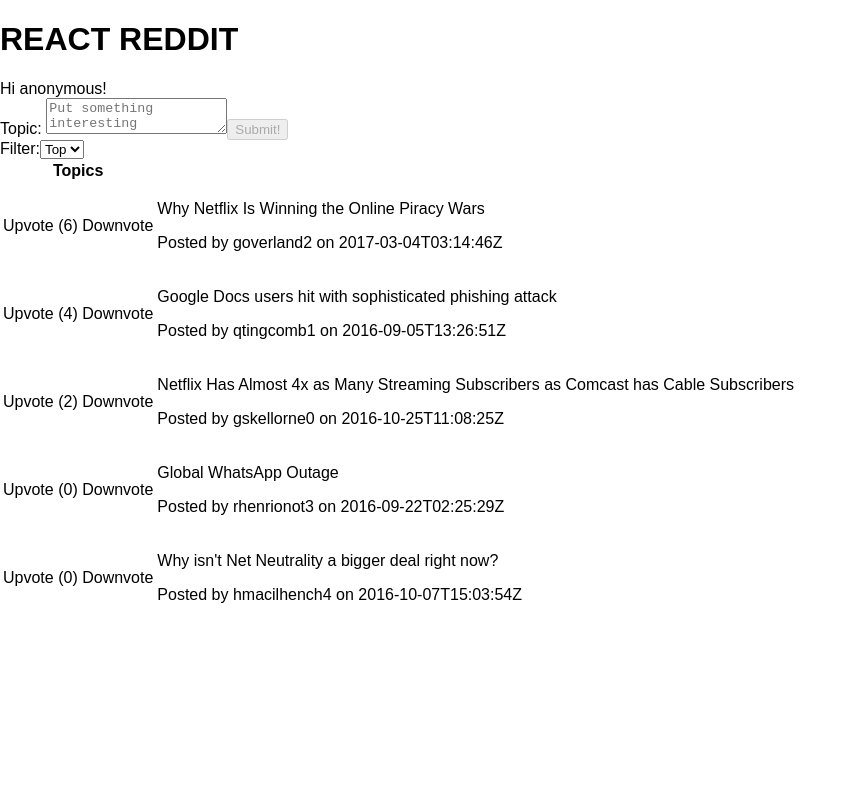
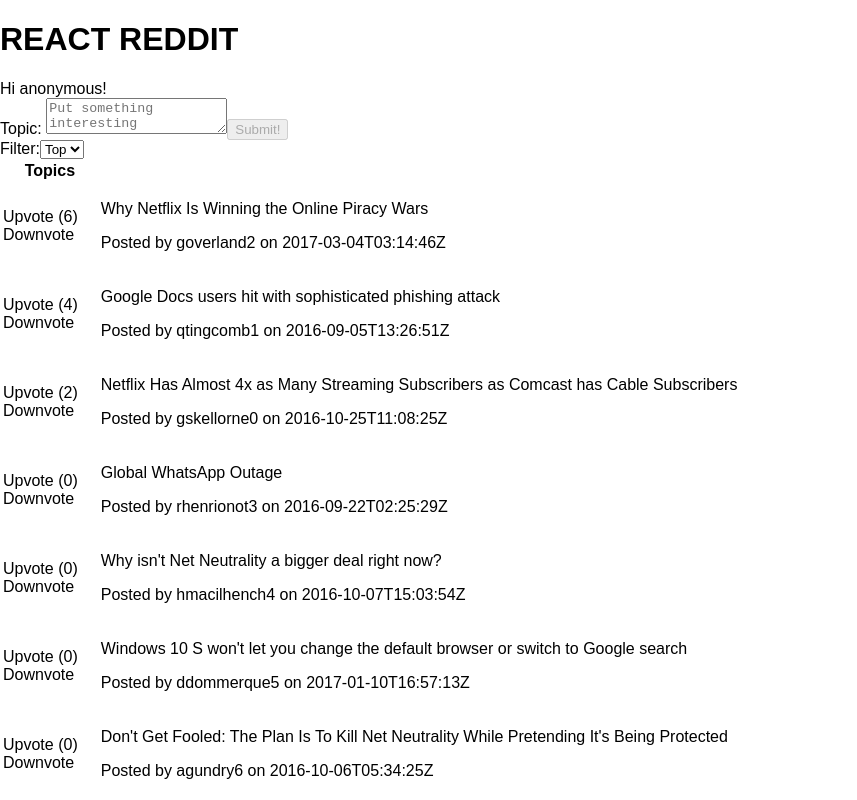
Before and after one commit to joriguzman/react-reddit, a React (Create React App) app: page / in a window 1280 px wide. Shown: the top 800 px of the page, without its empty margins (0-857 px from the left). Built offline with nearby package versions, Linux system fonts and the light colour scheme.

Commit message:
Separate vote handlers into two different functions

```diff
--- a/src/App.js
+++ b/src/App.js
@@ -39,12 +39,16 @@
         event.preventDefault();
     }
 
-    handleVote = (topicId, upOrDownVote) => {
-        const { topics } = this.state;
-        const vote = TopicUtil.createVote(upOrDownVote, username);
-        const topic = TopicUtil.findTopic(topics, topicId);
-        topic.votes = topic.votes.concat([vote]);
-        this.setState({ topics: topics });
+    handleUpvote = (topic) => {
+        const { topics, username } = this.state;
+        const newTopics = TopicUtil.upvoteTopic(topics, topic, username);
+        this.setState({ topics: newTopics });
+    }
+
+    handleDownvote = (topicId) => {
+        const { topics, username } = this.state;
+        const newTopics = TopicUtil.downvoteTopic(topics, topicId, username);
+        this.setState({ topics: newTopics });
     }
 
     handleFilterChange = (event) => {
@@ -57,6 +61,7 @@
         const sortedTopics = filter === 'Top' ?
             TopicUtil.getMostPopularTopics(topics) :
             TopicUtil.getAllTopicsSortedByVotes(topics);
+
         return (
             <div className='home'>
                 <header>
@@ -73,7 +78,8 @@
                         <option value="Top">Top</option>
                     </select>
                     <TopicList topics={sortedTopics}
-                        handleVote={this.handleVote} />
+                        handleUpvote={this.handleUpvote}
+                        handleDownvote={this.handleDownvote} />
                 </main>
             </div>
         );
--- a/src/SubmitTopicForm.js
+++ b/src/SubmitTopicForm.js
@@ -16,12 +16,12 @@
             <button disabled={isTopicEmpty}>Submit!</button>
         </form>
     );
-}
+};
 
 SubmitTopicForm.propTypes = {
     newTopic: PropTypes.string.isRequired,
     onSubmit: PropTypes.func,
     onTopicInputChange: PropTypes.func
-}
+};
 
 export default SubmitTopicForm;
--- a/src/TopicItem.js
+++ b/src/TopicItem.js
@@ -1,16 +1,31 @@
-import React from 'react';
+import React, { Component } from 'react';
 import PropTypes from 'prop-types';
 
-const TopicItem = ({ topic, handleVote }) => {
-    const topicId = topic.topicId;
+class TopicItem extends Component {
+    static propTypes = {
+        topic: PropTypes.object.isRequired,
+        handleUpvote: PropTypes.func,
+        handleDownvote: PropTypes.func
+    }
+
+    handleUpvote = () => {
+        this.props.handleUpvote(this.props.topic);
+    }
+
+    handleDownvote = () => {
+        this.props.handleDownvote(this.props.topic);
+    }
+
+    render() {
+        const { topic } = this.props;
         const sumOfVotes = topic.upvotes.length - topic.downvotes.length;
 
         return (
             <tr>
                 <td>
-                <span className='upvote' onClick={() => handleVote(topicId, 1)}>Upvote</span>
+                    <span className='upvote' onClick={this.handleUpvote}>Upvote</span>
                     <span className='votes'> ({sumOfVotes}) </span>
-                <span className='downvote' onClick={() => handleVote(topicId, -1)}>Downvote</span>
+                    <span className='downvote' onClick={this.handleDownvote}>Downvote</span>
                 </td>
                 <td>
                     <p className='topic'>{topic.topic}</p>
@@ -18,11 +33,7 @@
                 </td>
             </tr>
         );
-};
-
-TopicItem.propTypes = {
-    topic: PropTypes.object.isRequired,
-    handleVote: PropTypes.func
+    }
 }
 
 export default TopicItem;
--- a/src/TopicList.js
+++ b/src/TopicList.js
@@ -2,9 +2,10 @@
 import PropTypes from 'prop-types';
 import TopicItem from './TopicItem';
 
-const TopicList = ({ topics, handleVote }) => {
+const TopicList = ({ topics, handleUpvote, handleDownvote }) => {
     const topicItems = topics.map(topic =>
-        <TopicItem key={topic.topicId} topic={topic} handleVote={handleVote} />);
+        <TopicItem key={topic.topicId} topic={topic}
+            handleUpvote={handleUpvote} handleDownvote={handleDownvote} />);
 
     return (
         <table>
@@ -18,11 +19,12 @@
             </tbody>
         </table>
     );
-}
+};
 
 TopicList.propTypes = {
     topics: PropTypes.array.isRequired,
-    handleVote: PropTypes.func
-}
+    handleUpvote: PropTypes.func,
+    handleDownvote: PropTypes.func
+};
 
 export default TopicList;
--- a/src/TopicUtil.js
+++ b/src/TopicUtil.js
@@ -15,7 +15,7 @@
 };
 
 const getTopicsSortedByVotes = getSortedTopics(compareTopicVotes);
-const getTop5TopicsSortedByVotes = getTopicsSortedByVotes(5);
+const getTop20TopicsSortedByVotes = getTopicsSortedByVotes(20);
 const getAllTopicsSortedByVotes = getTopicsSortedByVotes();
 
 const getNewTopicId = (topics) => {
@@ -25,9 +25,19 @@
     return newTopicId;
 };
 
+const findByTopicId = (topics, topicId) => {
+    return topics.find(topic => topic.topicId === topicId);
+};
+
+const replaceTopic = (topics, newTopic) => {
+    const currentTopicIndex = topics.findIndex(currTopic => currTopic.topicId === newTopic.topicId);
+    const newTopics = [...topics.slice(0, currentTopicIndex), newTopic, ...topics.slice(currentTopicIndex + 1)];
+    return newTopics;
+};
+
 const TopicUtil = {
     getMostPopularTopics(topics) {
-        return getTop5TopicsSortedByVotes(topics);
+        return getTop20TopicsSortedByVotes(topics);
     },
 
     getAllTopicsSortedByVotes(topics) {
@@ -56,8 +66,20 @@
     },
 
     findTopic(topics, topicId) {
-        return topics.find(topic => topic.topicId === topicId);
+        return findByTopicId(topics, topicId);
+    },
+
+    // Create new copy of topics with vote added to topic. Don't mutate existing topics.
+    upvoteTopic(topics, topic, username) {
+        const newTopic = { ...topic, upvotes: topic.upvotes.concat([{ username }]) };
+        return replaceTopic(topics, newTopic);
+    },
+
+    // Create new copy of topics with vote added to topic. Don't mutate existing topics.
+    downvoteTopic(topics, topic, username) {
+        const newTopic = { ...topic, downvotes: topic.downvotes.concat([{ username }]) };
+        return replaceTopic(topics, newTopic);
     }
-}
+};
 
 export default TopicUtil;
```
Also changed, not shown: 1 other file (tests, documents, lock files or other folders). Lines whose indentation alone changed are shown as unchanged.
